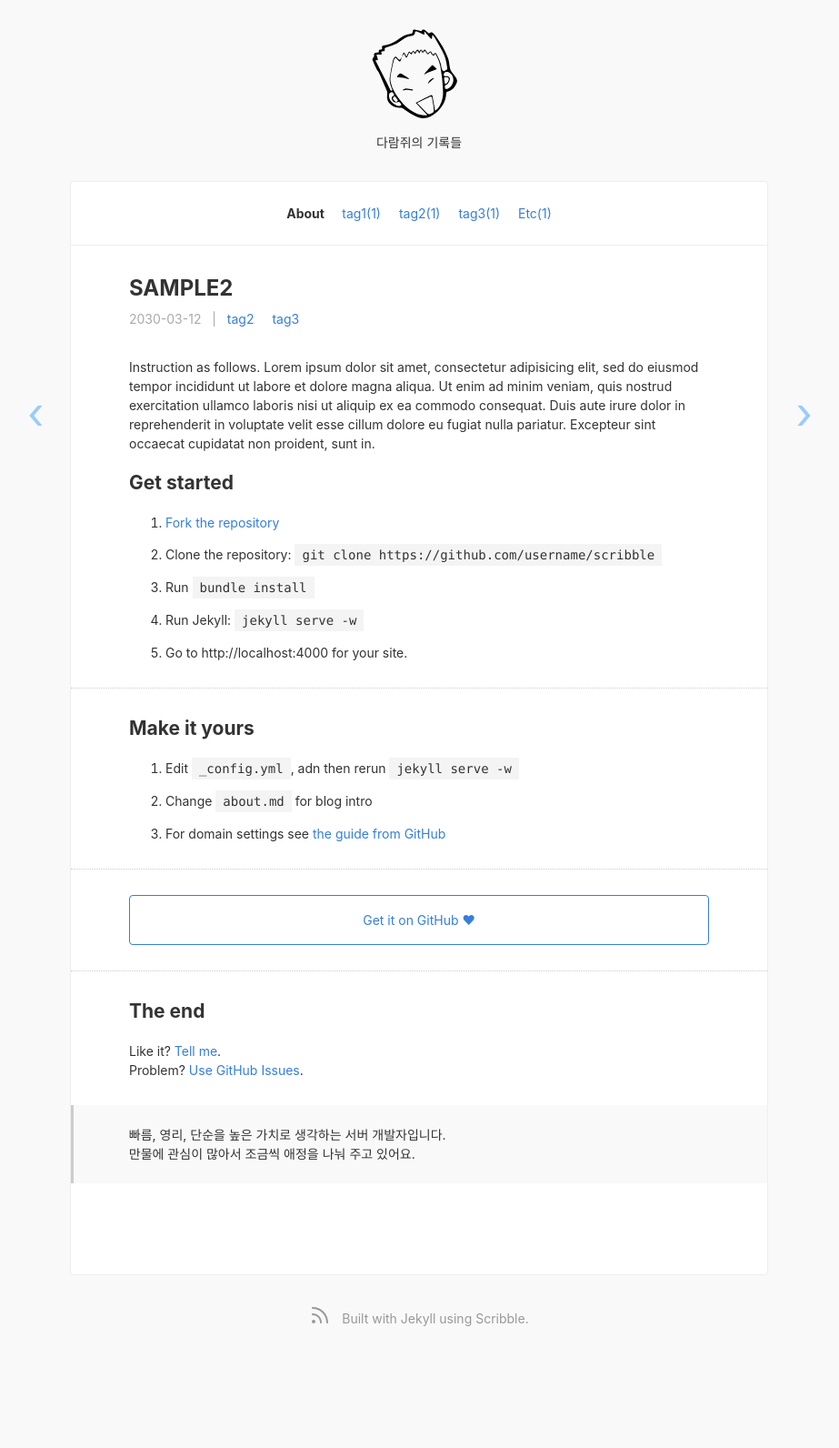
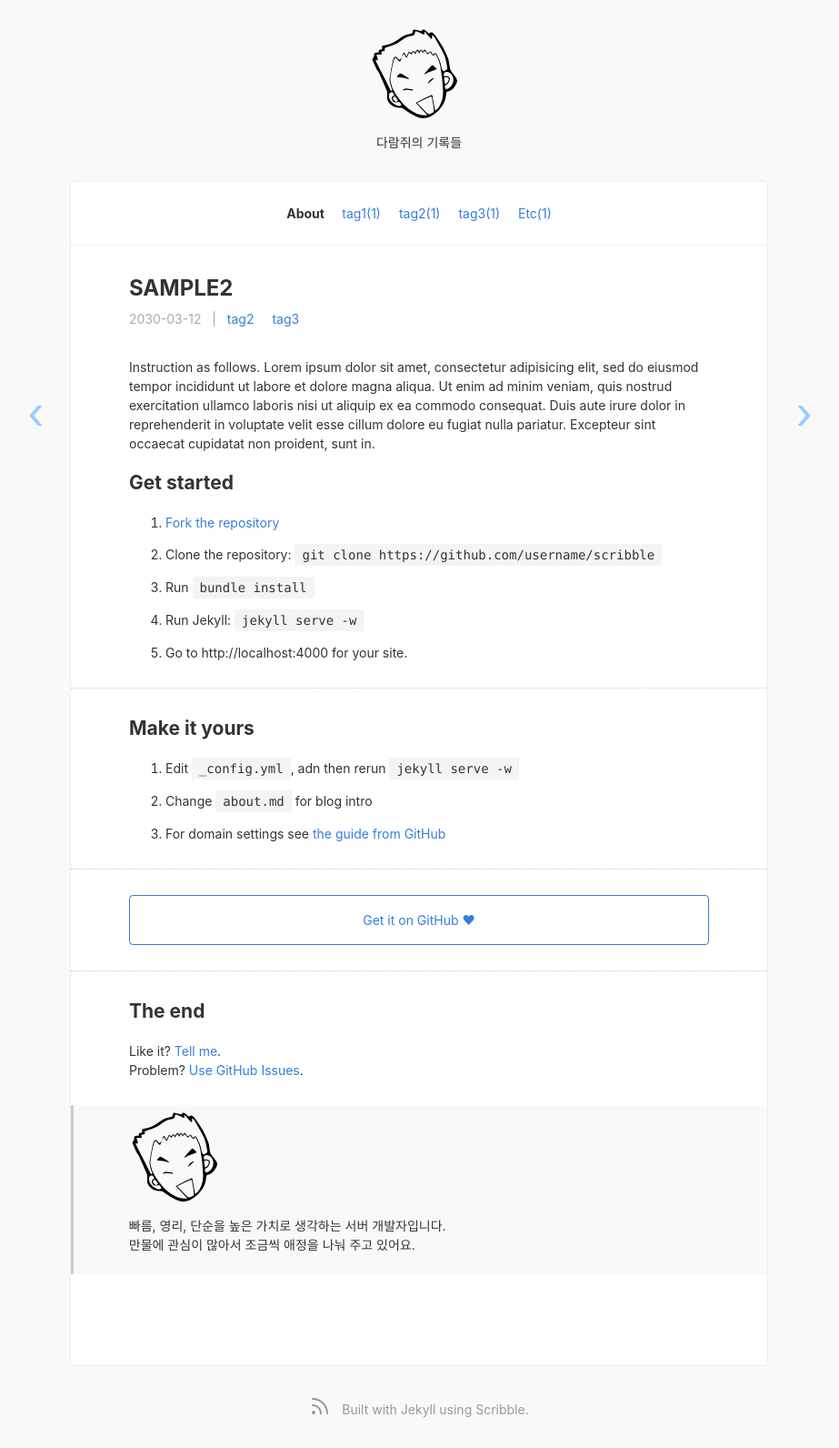
Before and after one commit to darammg/blog, a Jekyll site: the page built from _posts/2031-03-12-sample2.md, in a window 1280 px wide. Shown: the whole page at 91% size, without its empty margins (179-1102 px from the left). Built offline with Jekyll 4.4.1, drawn with Linux system fonts in a browser that asks for light colours; comment, search, counter and statistics services are not loaded; before the commit the page ends 1492 px from its top, so only the background shows below that.

Commit message:
맺음말 추가

```diff
--- a/_includes/signoff.html
+++ b/_includes/signoff.html
@@ -9,7 +9,12 @@
 
 <div class="markdown-body">
   <blockquote>
-    <p>빠름, 영리, 단순을 높은 가치로 생각하는 서버 개발자입니다.<br>
-    만물에 관심이 많아서 조금씩 애정을 나눠 주고 있어요.</p>
+    <a href="/about">
+      <img class="header_logo" src="{{ site.url }}/images/darammg_100.svg" alt="Home">
+    </a>
+    <p>
+      빠름, 영리, 단순을 높은 가치로 생각하는 서버 개발자입니다.<br>
+      만물에 관심이 많아서 조금씩 애정을 나눠 주고 있어요.
+    </p>
   </blockquote>
 </div>
```
